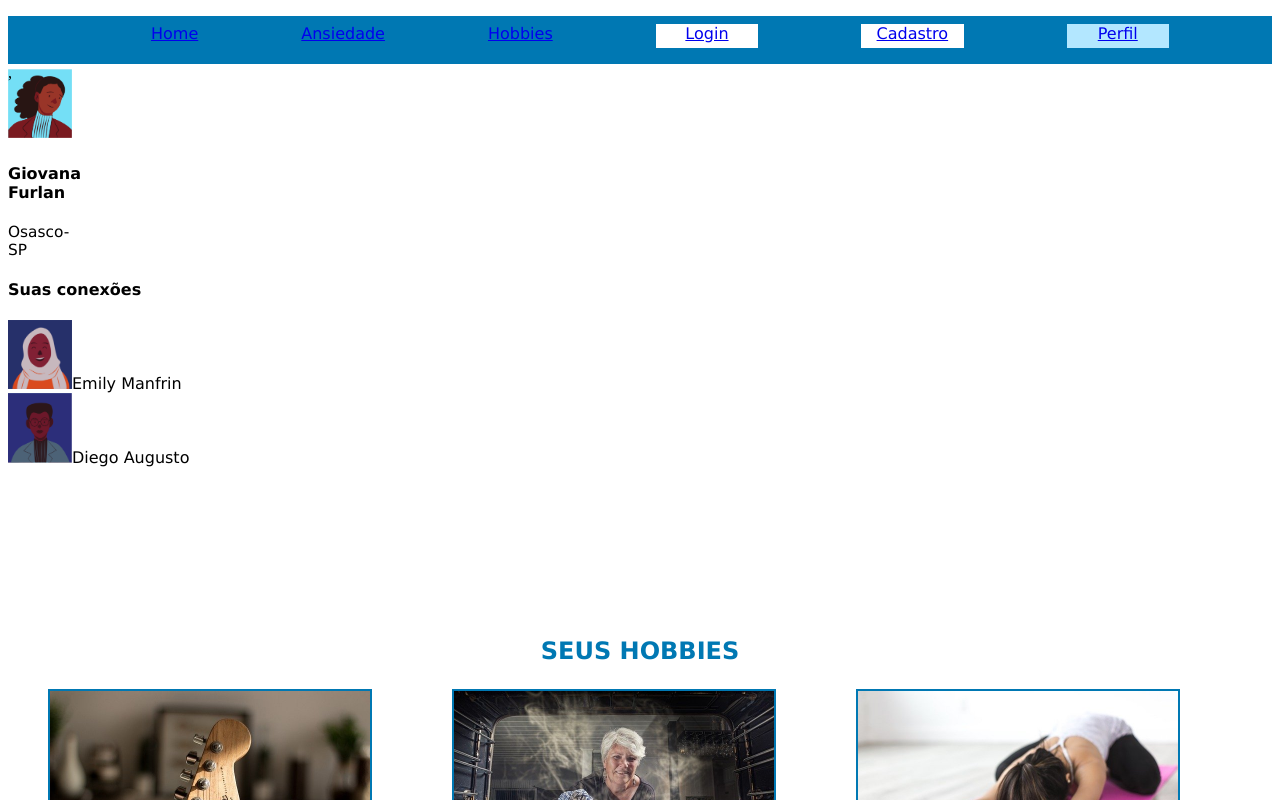
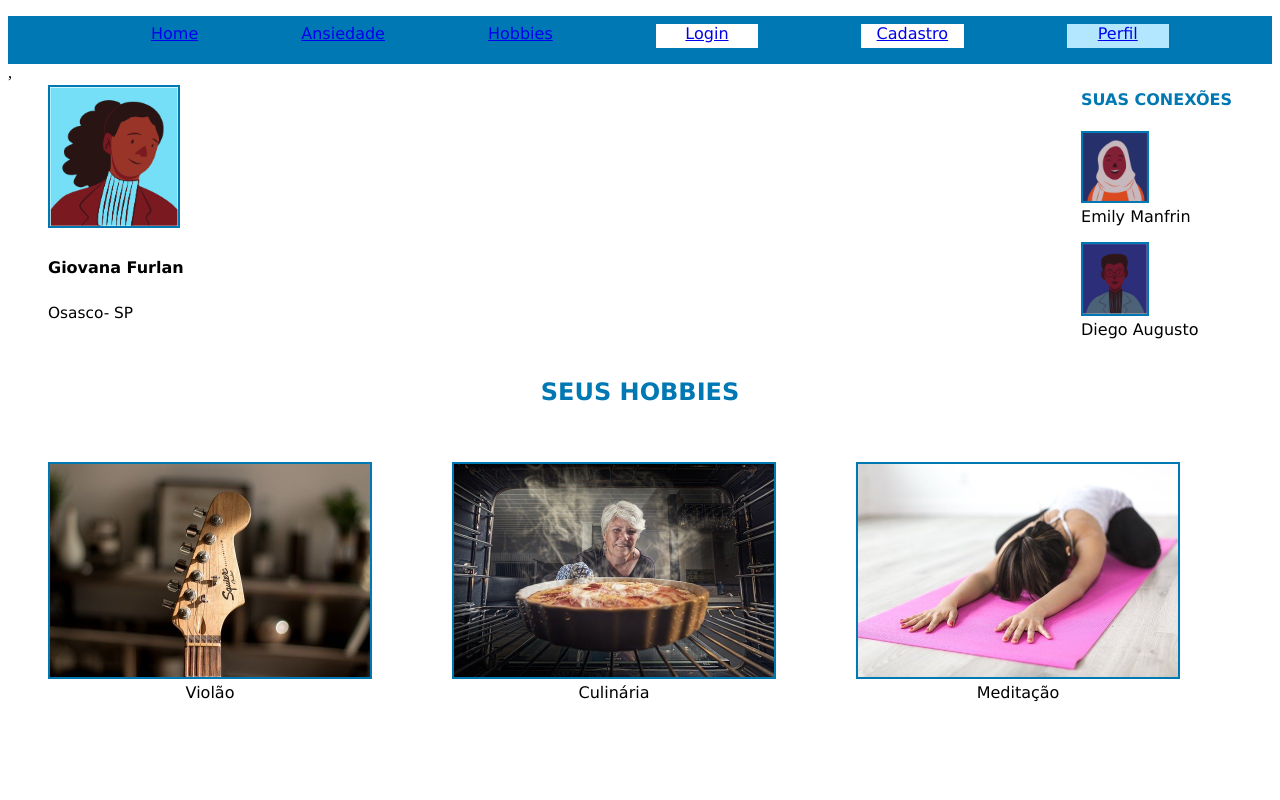
Before and after one commit to giovanafurlan/ChallengeReact, a React (Create React App) app in the folder endorfina/: page /perfil in a window 1280 px wide. Shown: the top 800 px of the page. Built offline with nearby package versions, Linux system fonts and the light colour scheme.

Commit message:
Finalizando a página de perfil

```diff
--- a/endorfina/src/components/perfil/Perfil.js
+++ b/endorfina/src/components/perfil/Perfil.js
@@ -8,16 +8,26 @@ import culinaria from '../../img/culinaria.jpg'
 import musica from '../../img/musica.jpg'
 
 export const Quinto = styled.div`
-   .cima{
-      height: 70vh;
+  .usuario,.conexao{
+      display: inline-block;
+  }
+
+  .conexao{
+     float: right;
+  }
+
+  .user1{
+      width: 10vw;
+      border: solid 2px #0078b3;
    }
 
    .user{
       width: 5vw;
+      border: solid 2px #0078b3;
    }
 
-   .baixo{
-      height: 50vh;
+   h3{
+      margin: 5vh;
    }
 
    .hobbies{
@@ -30,7 +40,7 @@ export const Quinto = styled.div`
       width: 25vw;
    }
 
-   figcaption{
+   .hb{
       text-align: center;
    }
 `
@@ -38,35 +48,39 @@ export const Quinto = styled.div`
 export default function Perfil() {
    return(
       <Quinto>
-         <div className="cima">
-            <div className="user">
-             <img src={user} alt="Foto de perfil do usuário" className="user"/>
-             <h4>Giovana Furlan</h4>
-             <p>Osasco- SP</p>
+            <div className="usuario">
+               <figure>
+                  <img src={user} alt="Foto de perfil do usuário" className="user1"/>
+                  <figcaption><h5>Giovana Furlan</h5>
+               <p>Osasco- SP</p></figcaption>
+               </figure>
+             </div>
+            <div className="conexao">
+               <figure>
+                  <h4>Suas conexões</h4>
+                  <img src={user2} alt="Foto de perfil do usuário" className="user"/>
+                  <figcaption>Emily Manfrin</figcaption>
+               </figure>
+               <figure>
+                  <img src={user3} alt="Foto de perfil do usuário" className="user"/>
+                  <figcaption>Diego Augusto</figcaption>
+               </figure>
             </div>
-            <div className="conec">
-               <h4>Suas conexões</h4>
-               <img src={user2} alt="Foto de perfil do usuário" className="user"/>Emily Manfrin<br></br>
-               <img src={user3} alt="Foto de perfil do usuário" className="user"/>Diego Augusto
-            </div>
-         </div>
-         <div className="baixo">
+
             <h3>Seus Hobbies</h3>
             <div className="hobbies">
                <figure>
                   <img src={musica} alt="" className="hobby"/>
-                  <figcaption>Violão</figcaption>
+                  <figcaption className="hb">Violão</figcaption>
                </figure>
                <figure>
                   <img src={culinaria} alt="" className="hobby"/>
-                  <figcaption>Culinária</figcaption>
+                  <figcaption className="hb">Culinária</figcaption>
                </figure>
                <figure>
                   <img src={meditacao} alt="" className="hobby"/>
-                  <figcaption>Meditação</figcaption>
+                  <figcaption className="hb">Meditação</figcaption>
                </figure>
             </div>
-
-         </div>
       </Quinto>
 )}
--- a/endorfina/src/styled.js
+++ b/endorfina/src/styled.js
@@ -25,6 +25,16 @@ export const Container = styled.section`
         color: #0078b3;
         text-align: center;
         margin: 1vh;
+    }
+
+    h4{
+        font-size: 1rem;
+        text-transform: uppercase;
+        color: #0078b3;
+    }
+
+    h5{
+        font-size: 1rem;
     }
 
     p{
```
